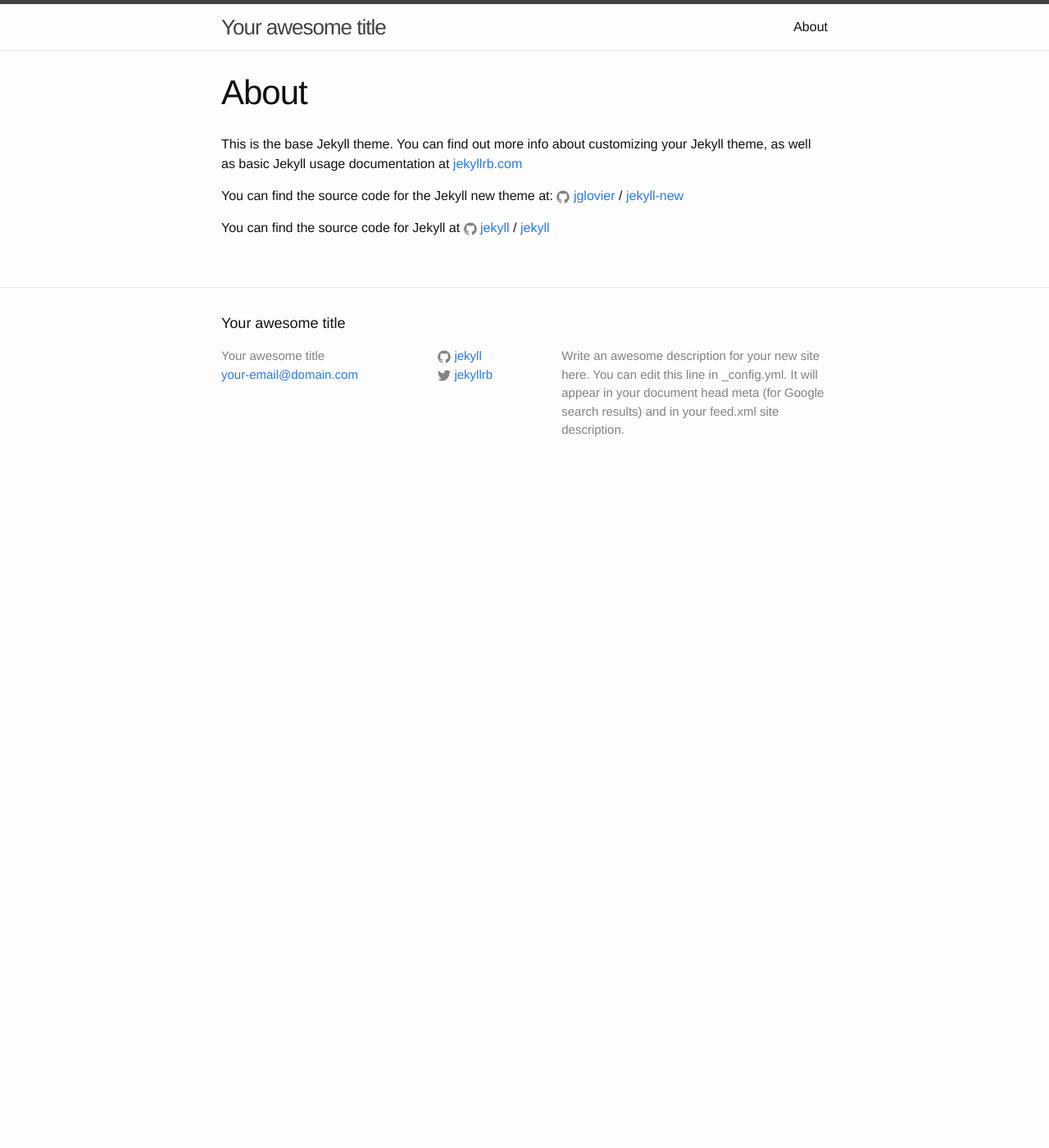
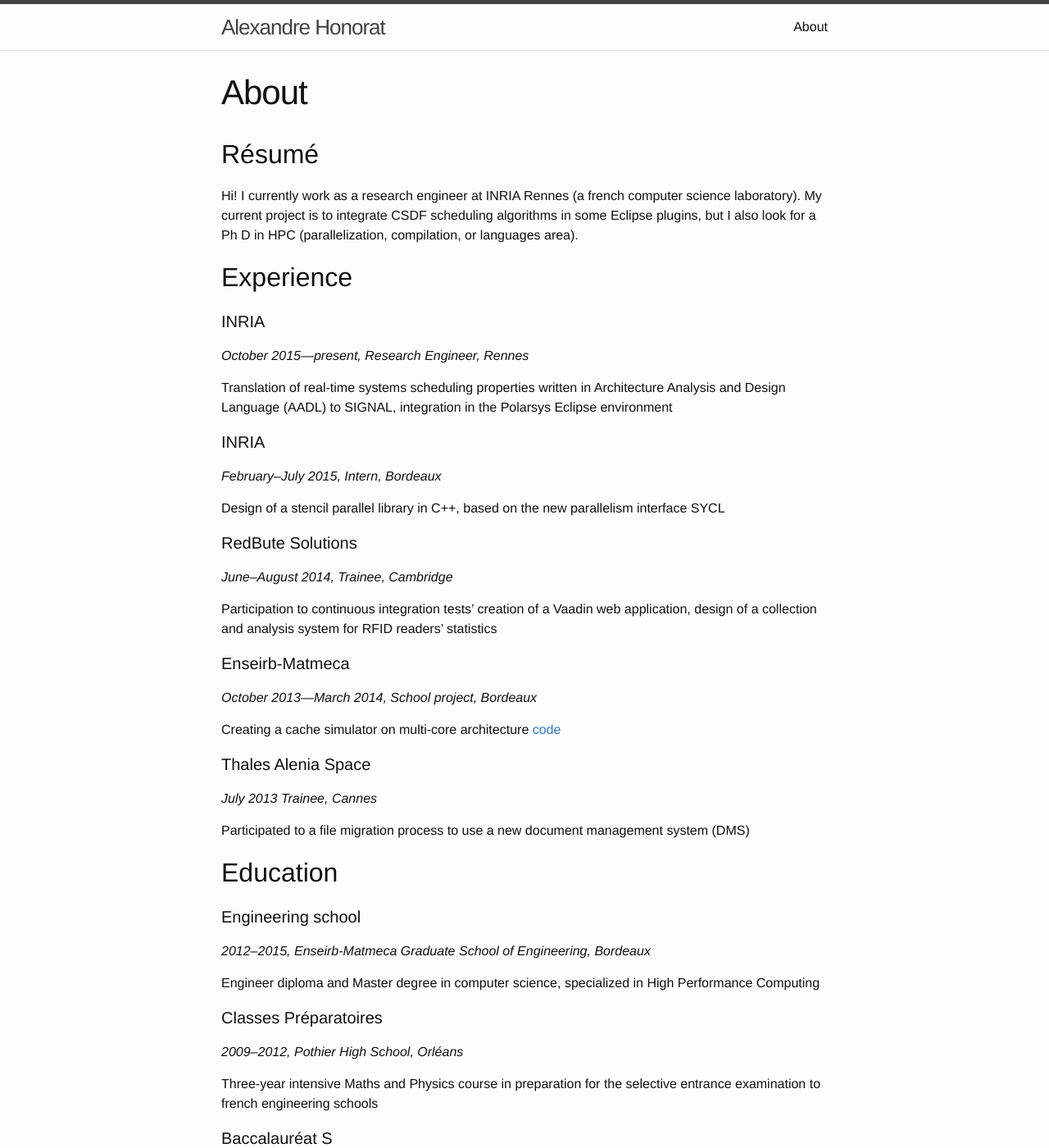
Before and after one commit to ahonorat/ahonorat.github.io, a Jekyll site: the page built from about.md, in a window 1280 px wide and 1400 px high. Shown: the whole window at 82% size. Built offline with Jekyll 4.4.1, drawn with Linux system fonts in a browser that asks for light colours; some of the changed text lies outside the part shown.

Commit message:
Résumé on about page

```diff
--- a/_config.yml
+++ b/_config.yml
@@ -6,16 +6,14 @@
 # 'jekyll serve'. If you change this file, please restart the server process.
 
 # Site settings
-title: Your awesome title
-email: your-email@domain.com
+title: Alexandre Honorat
+email: alexandre.honorat@yahoo.fr
 description: > # this means to ignore newlines until "baseurl:"
-  Write an awesome description for your new site here. You can edit this
-  line in _config.yml. It will appear in your document head meta (for
-  Google search results) and in your feed.xml site description.
+  This is my public site where you'll can find some information
+  about me and about projects I'm working on (present or past).
 baseurl: "" # the subpath of your site, e.g. /blog
-url: "http://yourdomain.com" # the base hostname & protocol for your site
-twitter_username: jekyllrb
-github_username:  jekyll
+url: "http://ahonorat.github.io" # the base hostname & protocol for your site
+github_username:  ahonorat
 
 # Build settings
 markdown: kramdown
--- a/about.md
+++ b/about.md
@@ -4,12 +4,108 @@ title: About
 permalink: /about/
 ---
 
-This is the base Jekyll theme. You can find out more info about customizing your Jekyll theme, as well as basic Jekyll usage documentation at [jekyllrb.com](http://jekyllrb.com/)
+## Résumé
 
-You can find the source code for the Jekyll new theme at:
-{% include icon-github.html username="jglovier" %} /
-[jekyll-new](https://github.com/jglovier/jekyll-new)
+Hi! I currently work as a research engineer at INRIA Rennes (a french computer science laboratory).
+My current project is to integrate CSDF scheduling algorithms in some Eclipse plugins, but I also
+look for a Ph D in HPC (parallelization, compilation, or languages area).
 
-You can find the source code for Jekyll at
-{% include icon-github.html username="jekyll" %} /
-[jekyll](https://github.com/jekyll/jekyll)
+## Experience
+
+#### INRIA
+
+*October 2015—present, Research Engineer, Rennes*
+
+Translation of real-time systems scheduling properties written in Architecture Analysis and Design Language (AADL)
+to SIGNAL, integration in the Polarsys Eclipse environment
+
+#### INRIA
+
+*February–July 2015, Intern, Bordeaux*
+
+Design of a stencil parallel library in C++, based on the new parallelism interface SYCL
+
+#### RedBute Solutions
+
+*June–August 2014, Trainee, Cambridge*
+
+Participation to continuous integration tests’ creation of a Vaadin web application, design of a collection and
+analysis system for RFID readers’ statistics
+
+#### Enseirb-Matmeca
+
+*October 2013—March 2014, School project, Bordeaux*
+
+Creating a cache simulator on multi-core architecture [code](https://github.com/gpichon/caches-pfa)
+
+#### Thales Alenia Space ####
+
+*July 2013 Trainee, Cannes*
+
+Participated to a file migration process to use a new document management system (DMS)
+
+## Education
+
+#### Engineering school
+
+*2012–2015, Enseirb-Matmeca Graduate School of Engineering, Bordeaux*
+
+Engineer diploma and Master degree in computer science, specialized in High Performance Computing
+
+#### Classes Préparatoires
+
+*2009–2012, Pothier High School, Orléans*
+
+Three-year intensive Maths and Physics course in preparation for the selective entrance examination
+to french engineering schools
+
+#### Baccalauréat S
+
+*2009, Bertran de Born High School, Périgueux*
+
+Equivalent to ’A’ levels in Maths, Physics, Sciences
+
+
+## Computer skills
+
+|----------------------|-------------------|---------|
+|Programming languages | Parallelism tools | Various |
+|:---------------------|:------------------|:--------|
+|C/C++                 | SYCL              | Makefile, CMake, Maven |
+|JAVA                  | MPI               | Bash, tcsh             |
+|AADL                  | OpenMP            | Dot, gnuplot           |
+|SIGNAL                | OpenCL \*         | MySQL, CouchBase       |
+|LaTeX                 | StarPU \*         | Git, svn               |
+
+
+## Languages
+
+#### French
+
+Native speaker
+
+#### English
+
+Good command, read, spoken and written (TOEIC: 920/990 – EU level: B2)
+
+#### German
+
+Good command, read and spoken
+
+## Interests
+
+#### Cinema
+
+Former member of the Enseirb-Matmeca movie association
+
+#### Piano
+
+Classical piano
+
+#### Sport
+
+Moutain-biking
+
+
+<sub>
+*: basic knowledge
```
